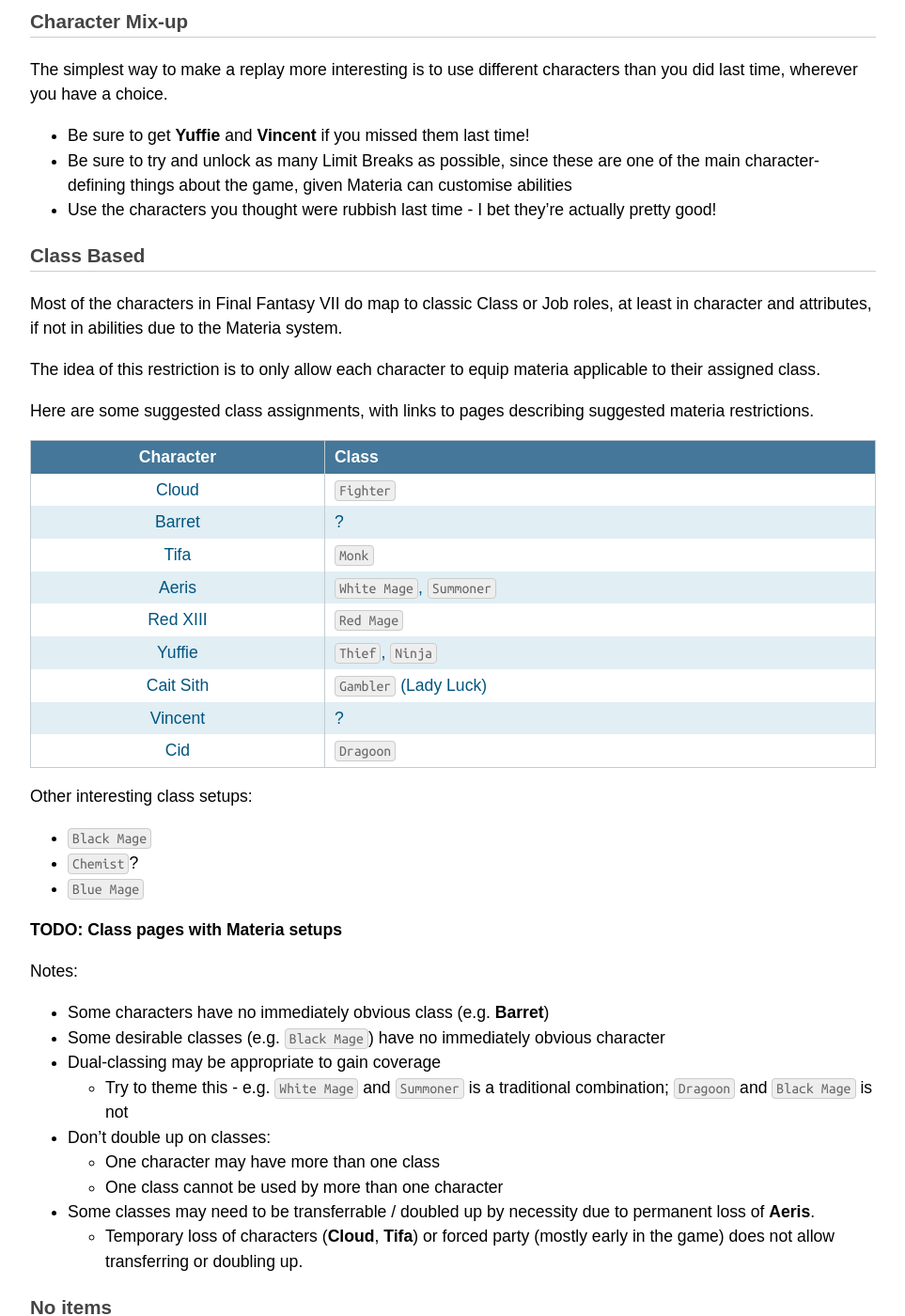
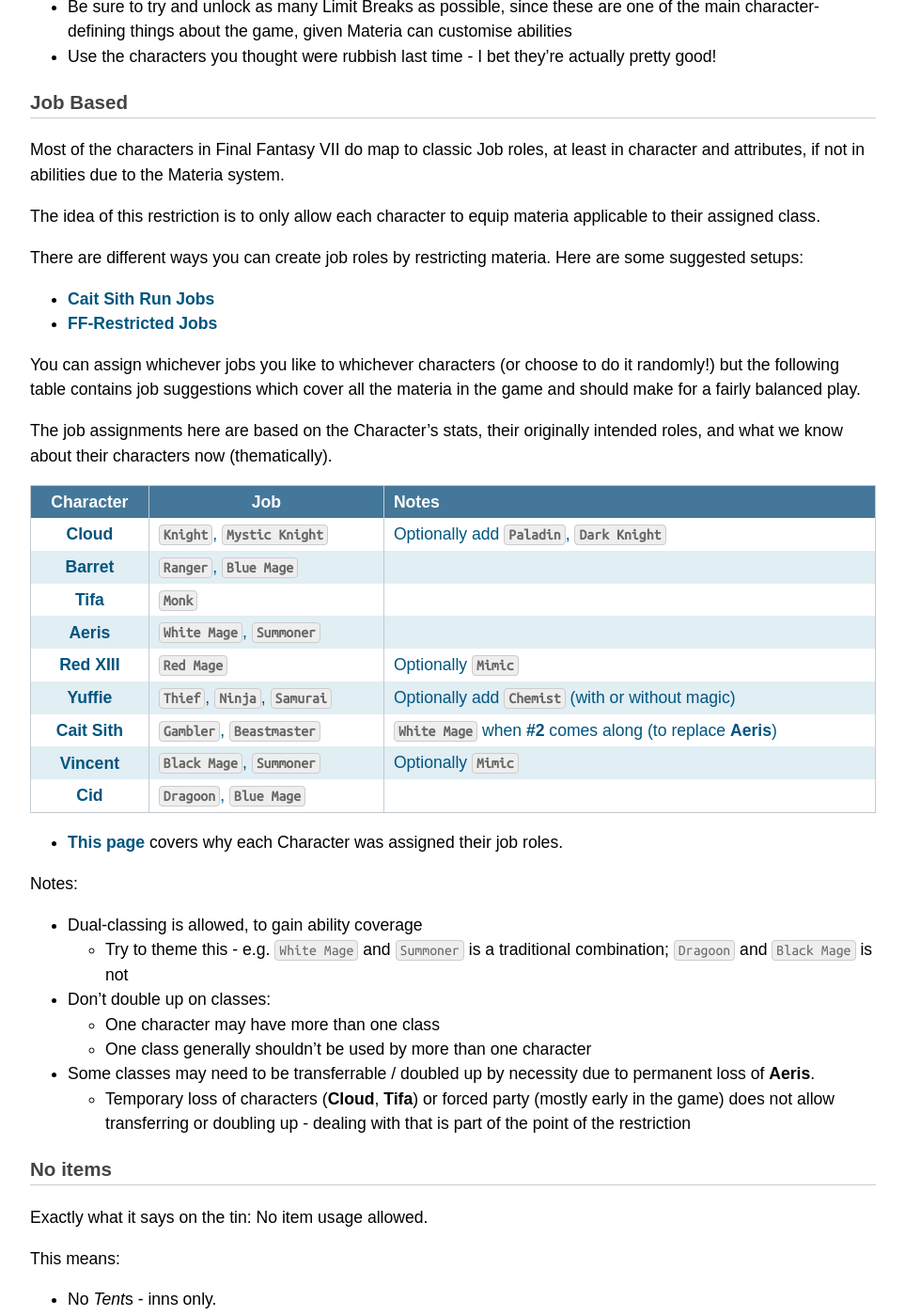
Before and after one commit to beforan/beforan.github.io, a Jekyll site: the page built from ff-restricted/vii/index.md, in a window 1280 px wide and 1400 px high, scrolled down 757 px. Shown: the whole window at 94% size, without its empty margins (158-1121 px from the left). Built offline with Jekyll 4.4.1, drawn with Linux system fonts in a browser that asks for light colours; some web fonts are replaced; Markdown is read by kramdown in place of the engine named in the settings; some of the changed text lies outside the part shown.

Commit message:
ffvii jobs write up, added cait sith run

```diff
--- a/ff-restricted/vii/index.md
+++ b/ff-restricted/vii/index.md
@@ -11,21 +11,15 @@
 The Final Fantasy VII Restrictions were originally sourced from
 [this reddit thread](https://www.reddit.com/r/FinalFantasy/comments/3ff915/ffvii_restricted_replay_making_it_interesting/)
 
-## A few simple tips
-- **Aeris** starts in the back row by default, which makes her physical
-attack appear lower than it really is if you don't notice
-- Most (all?) of Barrett and Yuffie's weapons are long range,
-so stick them in the back row to "increase" their defense without a penalty to physical attack
-
-
 ## Restrictions
 
 - [Character Mix-up](#character-mix-up)
-- [Class Based](#class-based)
+- [Job Based](#job-based)
 - [No Items](#no-items)
 - [Materia Restrictions](#materia-restrictions)
 - [Solo](#solo)
 - [Gear Restrictions](#gear-restrictions)
+- [Cait Sith Run](#cait-sith-run)
 - [Mods](#mods)
 
 ### Character Mix-up
@@ -38,46 +32,70 @@
 given Materia can customise abilities
 - Use the characters you thought were rubbish last time - I bet they're actually pretty good!
 
-### Class Based
-Most of the characters in Final Fantasy VII do map to classic Class or Job roles,
+### Job Based
+Most of the characters in Final Fantasy VII do map to classic Job roles,
 at least in character and attributes, if not in abilities due to the Materia system.
 
-The idea of this restriction is to only allow each character to equip materia applicable to their assigned class.
+The idea of this restriction is to only allow each character to equip
+materia applicable to their assigned class.
 
-Here are some suggested class assignments, with links to pages describing suggested materia restrictions.
+There are different ways you can create job roles by restricting materia.
+Here are some suggested setups:
+- [Cait Sith Run Jobs](cait-sith/jobs-materia)
+- [FF-Restricted Jobs](jobs-materia)
 
-Character | Class
-:--------:|:-----
-Cloud | `Fighter`
-Barret | ?
-Tifa | `Monk`
-Aeris | `White Mage`, `Summoner`
-Red XIII | `Red Mage`
-Yuffie | `Thief`, `Ninja`
-Cait Sith | `Gambler` (Lady Luck)
-Vincent | ?
-Cid | `Dragoon`
+You can assign whichever jobs you like to whichever characters (or choose to do it randomly!)
+but the following table contains job suggestions which cover all the materia in the game
+and should make for a fairly balanced play.
 
-Other interesting class setups:
+The job assignments here are based on the Character's stats,
+their originally intended roles,
+and what we know about their characters now (thematically).
 
-- `Black Mage`
-- `Chemist`?
-- `Blue Mage`
+Character | Job | Notes
+:--------:|-----|:-----
+**Cloud** | [`Knight`], [`Mystic Knight`] | Optionally add [`Paladin`], [`Dark Knight`]
+**Barret** | [`Ranger`], [`Blue Mage`] |
+**Tifa** | [`Monk`] |
+**Aeris** | [`White Mage`], [`Summoner`] |
+**Red XIII** | [`Red Mage`] | Optionally [`Mimic`]
+**Yuffie** | [`Thief`], [`Ninja`], [`Samurai`] | Optionally add [`Chemist`] (with or without magic)
+**Cait Sith** | [`Gambler`], [`Beastmaster`] | [`White Mage`] when **#2** comes along (to replace **Aeris**)
+**Vincent** | [`Black Mage`], [`Summoner`] | Optionally [`Mimic`]
+**Cid** | [`Dragoon`], [`Blue Mage`] |
 
-**TODO: Class pages with Materia setups**
+- [This page](character-jobs) covers why each Character was assigned their job roles.
 
 Notes:
 
-- Some characters have no immediately obvious class (e.g. **Barret**)
-- Some desirable classes (e.g. `Black Mage`) have no immediately obvious character
-- Dual-classing may be appropriate to gain coverage
+- Dual-classing is allowed, to gain ability coverage
   - Try to theme this - e.g. `White Mage` and `Summoner` is a traditional combination; `Dragoon` and `Black Mage` is not
 - Don't double up on classes:
   - One character may have more than one class
-  - One class cannot be used by more than one character
+  - One class generally shouldn't be used by more than one character
 - Some classes may need to be transferrable / doubled up by necessity due to permanent loss of **Aeris**.
   - Temporary loss of characters (**Cloud**, **Tifa**) or forced party (mostly early in the game)
-  does not allow transferring or doubling up.
+  does not allow transferring or doubling up - dealing with that is part of the point of the restriction
+
+[`Knight`]: jobs-materia#knight
+[`Mystic Knight`]: jobs-materia#mystic-knight
+[`Paladin`]: jobs-materia#paladin
+[`Dark Knight`]: jobs-materia#dark-knight
+[`Ranger`]: jobs-materia#ranger
+[`Blue Mage`]: jobs-materia#blue-mage
+[`Monk`]: jobs-materia#monk
+[`White Mage`]: jobs-materia#white-mage
+[`Summoner`]: jobs-materia#summoner
+[`Red Mage`]: jobs-materia#red-mage
+[`Mimic`]: jobs-materia#mimic
+[`Thief`]: jobs-materia#thief
+[`Ninja`]: jobs-materia#ninja
+[`Samurai`]: jobs-materia#samurai
+[`Chemist`]: jobs-materia#chemist
+[`Gambler`]: jobs-materia#gambler
+[`Beastmaster`]: jobs-materia#beastmaster
+[`Black Mage`]: jobs-materia#black-mage
+[`Dragoon`]: jobs-materia#dragoon
 
 ### No items
 Exactly what it says on the tin: No item usage allowed.
@@ -158,6 +175,35 @@
   - Can't equip anything, Attack Power, Hit%, Def, MDef - everything is based on your level alone
   - You can never have any Materia, as you have no slots.
 
+## Cait Sith Run
+Developed by [/u/IISuperSlothII](https://reddit.com/u/IISuperSlothII).
+
+This takes some of the concepts discussed above and introduces a level of randomness, so taht you don't pick the restrictions yourself.
+
+[The rules](https://i.imgur.com/sVj0jsQ.jpg) are detailed below:
+
+- Every character is assigned a random class/job when they first join the party
+  - You can use whatever class system you like for this
+    - [Cait Sith Run Jobs](cait-sith/jobs-materia) ([randomiser](http://www.classtools.net/random-name-picker/61_cNdfBk))
+    - [FF-Restricted Jobs](jobs-materia)
+    - Something of your own design
+  - Once a class is assigned, remove it from the random pool
+- 5 modifiers are applied throughout the game ([randomiser](http://www.classtools.net/random-name-picker/95_DVmJP6))
+  - Once a modifier is applied, remove it from the random pool
+  - Apply modifiers at the following times:
+    - Start of the game
+    - Entering Gold Saucer for the first time
+    - Start of Disc 2
+    - Acquiring the Highwind
+    - Start of Disc 3
+- Once you have more than 3 characters, party composition is [randomised](http://www.classtools.net/random-name-picker/83_MFYghj)
+  - Roll for current party:
+    - Whenever a character joins the group
+    - Whenever a character leaves the group
+    - At the start of Disc 2
+    - At the start of Disc 3
+
+
 ## Mods
 The modern PC version of the game allows you to use mods to affect the gameplay,
 providing any number of increased difficulty or different mechanics based runs.
```
Also changed, not shown: other parts of ff-restricted/vii/index.md (+1 -2 lines), ff-restricted/vii/character-jobs.md (added, +62 -0 lines), ff-restricted/vii/jobs-materia.md (added, +202 -0 lines), ff-restricted/vii/jobs.md (added, +142 -0 lines), ff-restricted/vii/cait-sith/jobs-materia.md (added).
